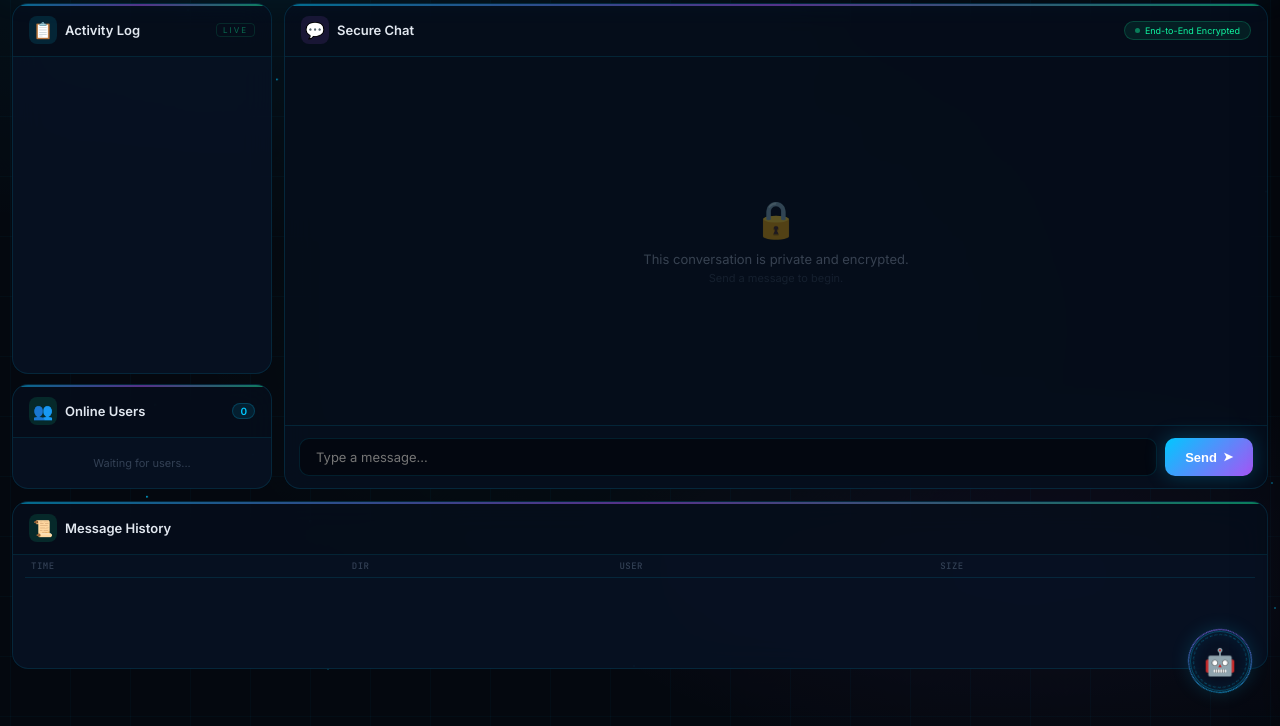
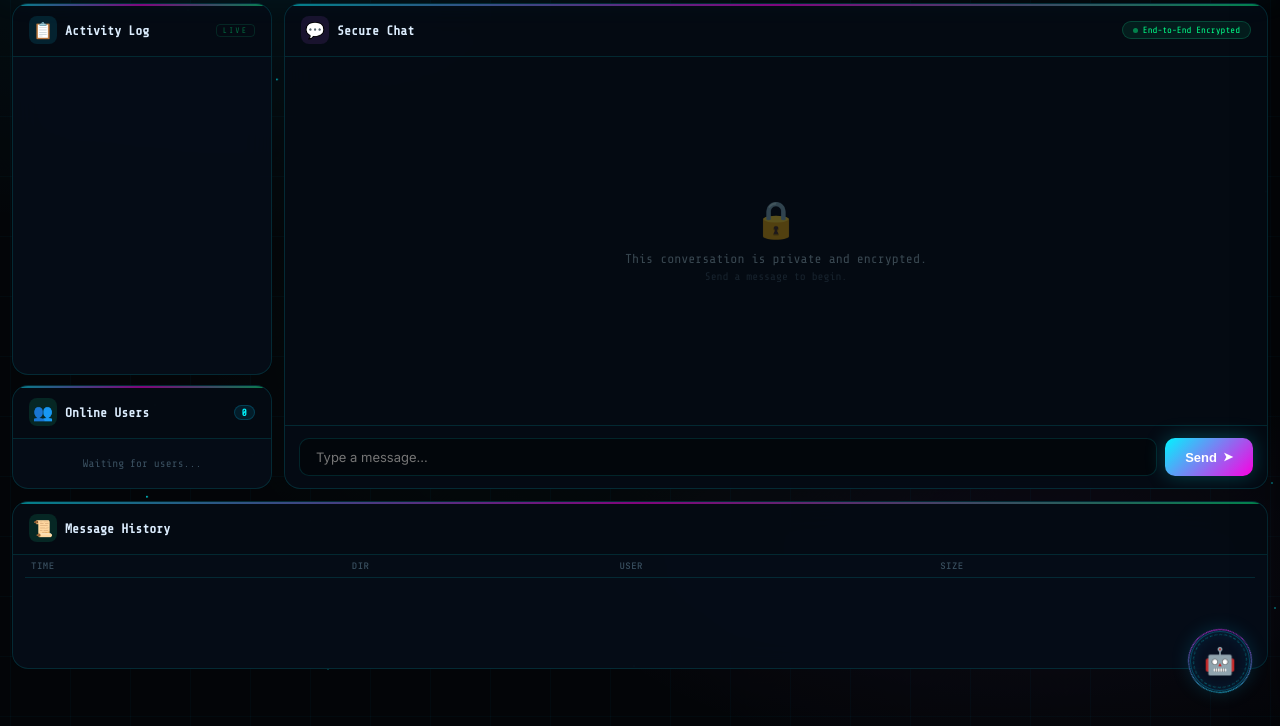
Before and after one commit to Dhruva-Kumar-11/Audio-Steganography-Chat, a website: page public/chat.html in a window 1280 px wide. Shown: the part 74-800 px from the top of the page. Drawn offline with nearby package versions, Linux system fonts and the light colour scheme; no server answers; sample sign-in values are in the browser's storage.

Commit message:
fix: Restore original theme as default, Vercel theme only in Covert Mode

```diff
--- a/public/chat.html
+++ b/public/chat.html
@@ -5,8 +5,7 @@
     <meta name="viewport" content="width=device-width, initial-scale=1.0">
     <title>WhisperNet — Secure Audio Messaging</title>
     <link rel="icon" type="image/png" href="logo.png">
-    <link rel="preconnect" href="https://fonts.googleapis.com">
-    <link href="https://fonts.googleapis.com/css2?family=Inter:wght@300;400;500;600;700&family=Orbitron:wght@500;700;900&family=JetBrains+Mono:wght@400;500&display=swap" rel="stylesheet">
+    <link href="https://fonts.googleapis.com/css2?family=Inter:wght@300;400;500;600;700&family=Orbitron:wght@500;700;900&family=JetBrains+Mono:wght@400;500&family=Share+Tech+Mono&family=Rajdhani:wght@500;700&display=swap" rel="stylesheet">
     <link rel="stylesheet" href="chat2.css">
     <!-- Markdown & Syntax Highlighting -->
     <script src="https://cdn.jsdelivr.net/npm/marked/marked.min.js"></script>
--- a/public/chat2.css
+++ b/public/chat2.css
@@ -2,27 +2,49 @@
 
 /* ── VARIABLES ─────────────────────────────── */
 :root {
-    --bg: #04080f;
-    --surface: rgba(8,18,36,0.85);
-    --surface2: rgba(14,28,55,0.7);
-    --blue: #00c8ff;
-    --purple: #a855f7;
-    --green: #10f5a0;
-    --amber: #f59e0b;
-    --red: #ef4444;
-    --border: rgba(0,200,255,0.12);
-    --border-hover: rgba(0,200,255,0.35);
-    --text: #94a3b8;
-    --bright: #e2e8f0;
-    --dim: #334155;
-    --glow-blue: rgba(0,200,255,0.25);
-    --glow-purple: rgba(168,85,247,0.25);
+    /* ORIGINAL THEME (Default) */
+    --bg: #030508;
+    --surface: rgba(6, 14, 24, 0.92);
+    --surface2: rgba(10, 20, 35, 0.85);
+    --blue: #00f5ff;
+    --purple: #ff00e5;
+    --green: #00ff88;
+    --amber: #ffb800;
+    --red: #ff3355;
+    --border: rgba(0, 245, 255, 0.13);
+    --border-hover: rgba(0, 245, 255, 0.35);
+    --text: #9ab8c4;
+    --bright: #ddeeff;
+    --dim: #3a5060;
+    --glow-blue: rgba(0, 245, 255, 0.25);
+    --glow-purple: rgba(255, 0, 229, 0.25);
+    --font-base: 'Share Tech Mono', monospace;
+}
+
+body.covert-active {
+    /* VERCEL THEME (Secret Mode) */
+    --bg: #000000;
+    --surface: rgba(10, 10, 10, 0.6);
+    --surface2: rgba(20, 20, 20, 0.8);
+    --blue: #0070f3;
+    --purple: #7928ca;
+    --green: #50e3c2;
+    --amber: #f5a623;
+    --red: #e00;
+    --border: rgba(255, 255, 255, 0.1);
+    --border-hover: rgba(255, 255, 255, 0.2);
+    --text: #888888;
+    --bright: #ffffff;
+    --dim: #333333;
+    --glow-blue: rgba(0, 112, 243, 0.15);
+    --glow-purple: rgba(121, 40, 202, 0.15);
+    --font-base: 'Inter', sans-serif;
 }
 
 /* ── RESET & BASE ──────────────────────────── */
 *, *::before, *::after { box-sizing: border-box; margin: 0; padding: 0; }
 body {
-    font-family: 'Inter', sans-serif;
+    font-family: var(--font-base);
     background: var(--bg);
     color: var(--text);
     min-height: 100vh;
```
